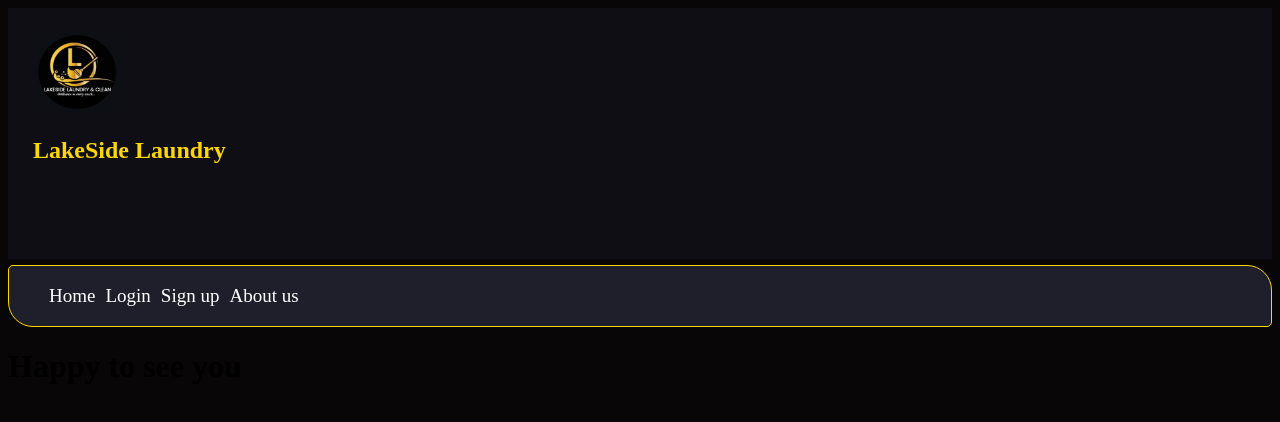
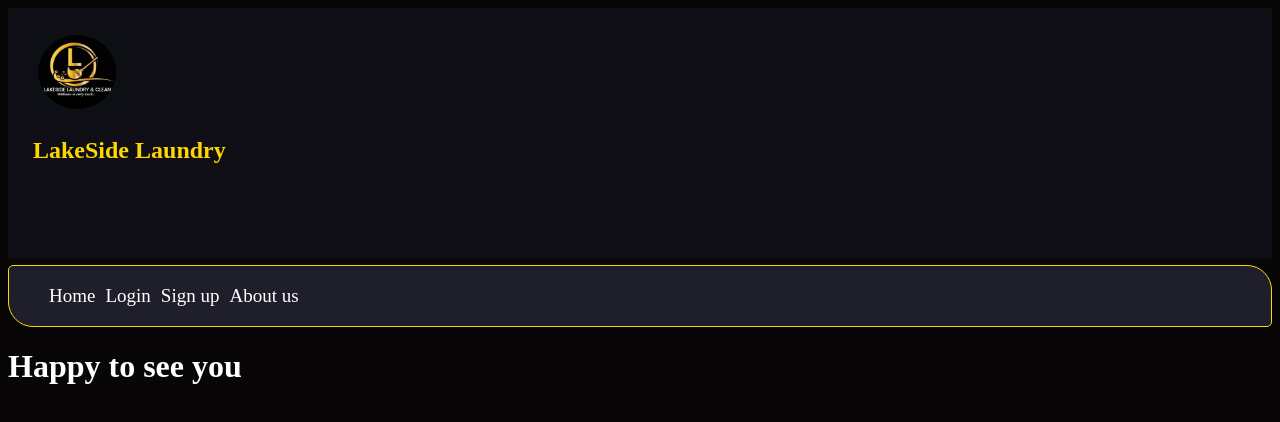
Before and after one commit to OgbodoChinonso/laundry-app, a React (Vite) app: page /welcome in a window 1280 px wide. Shown: the top 422 px of the page. Built offline with nearby package versions, Linux system fonts and the light colour scheme.

Commit message:
initial zustand

```diff
--- a/src/pages/AboutUs.tsx
+++ b/src/pages/AboutUs.tsx
@@ -1,4 +1,5 @@
 function AboutUs() {
+
   return (
     <>
     <h3 style={{color:'white'}}>
--- a/src/pages/LoggedIn.tsx
+++ b/src/pages/LoggedIn.tsx
@@ -1,9 +1,12 @@
 //import {Link} from 'react-router-dom'
+import { userDetails } from '../store/userStore.ts'
+
 
 function Welcome(){
+  const lastname = userDetails((state) => state.user?.lastname)
   return(
     <>
-    <h1>Happy to see you </h1>
+    <h1 style={{color: 'white'}}>Happy to see you {lastname}</h1>
     </>
   )
 }
--- a/src/pages/SignUp.tsx
+++ b/src/pages/SignUp.tsx
@@ -7,7 +7,7 @@ import {Link} from 'react-router-dom'
 import '../App.css'
 
 function SignUp() {
-  const loginUser = userDetails((state) => state.loginUser);
+  const loginUser = userDetails((stat) => stat.loginUser);
 
   const navigate = useNavigate();
 
--- a/src/store/userStore.ts
+++ b/src/store/userStore.ts
@@ -1,18 +1,19 @@
 import { create } from 'zustand';
 
 interface User{
-  user: {
-    firstname: string,
+      firstname: string,
     lastname: string,
     location: string,
     mobileNumber: string,
     // password: string | number,
-  }
-  loginUser: (userData: User['user']) => void,
+}
+interface UserState{
+  user: User | null,
+  loginUser: (userData: User) => void,
   logoutUser: () => void
 }
 
-export const userDetails = create<User>((set) =>({
+export const userDetails = create<UserState>((set) =>({
   user: null,
 loginUser: (userData) => set({user: userData}),
 logoutUser: () => set({user: null})
```
Also changed, not shown: src/pages/Login.tsx (+0 -17 lines).
